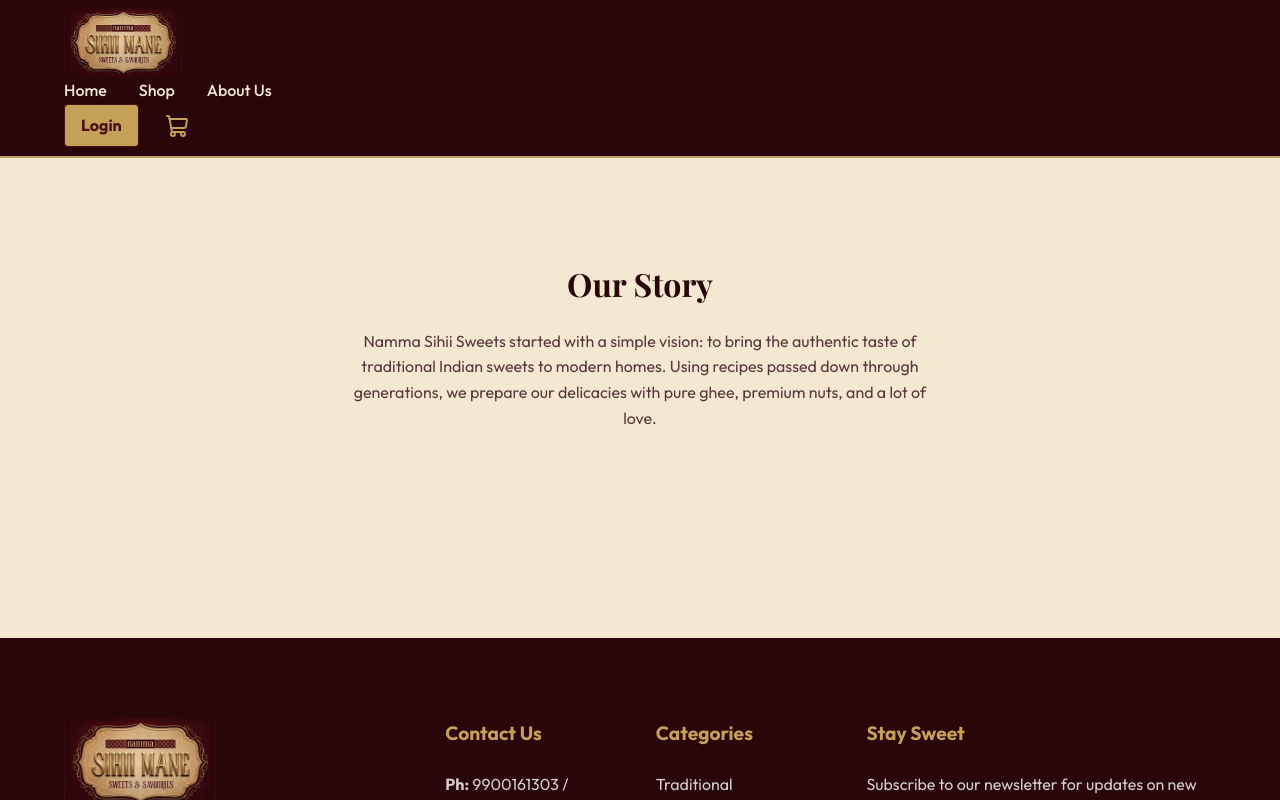
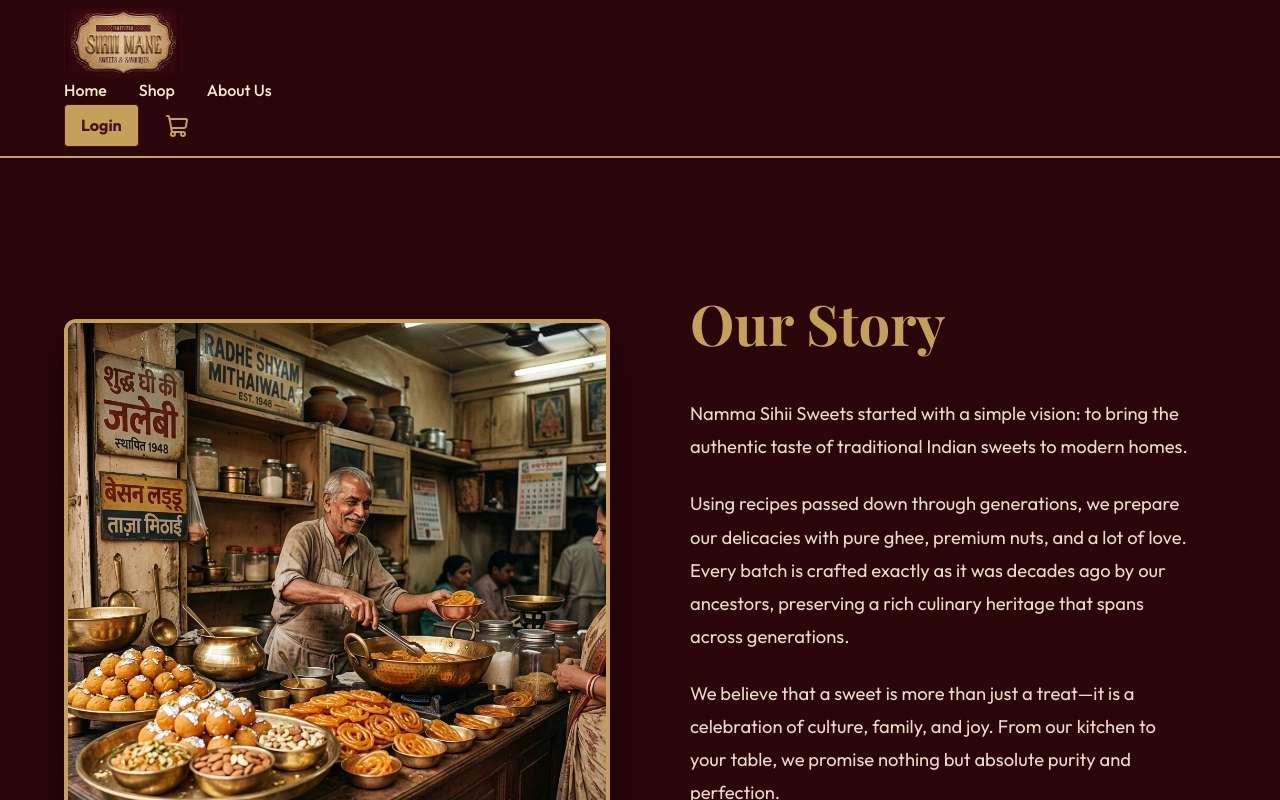
Before and after one commit to ROHITH05012005/namma-sihii-sweets, a React (Vite) app: page /about in a window 1280 px wide. Shown: the top 800 px of the page. Built offline with nearby package versions, Linux system fonts and the light colour scheme; no server answers; a web font is replaced by a local one.

Commit message:
Create a rich, beautiful About page with heritage imagery

```diff
--- a/src/App.jsx
+++ b/src/App.jsx
@@ -10,17 +10,7 @@ import Checkout from './pages/Checkout';
 import Admin from './pages/Admin';
 import './App.css';
 
-// A simple About component placeholder
-const About = () => (
-  <div className="container section" style={{ minHeight: '60vh', textAlign: 'center', paddingTop: '100px' }}>
-    <h1>Our Story</h1>
-    <p style={{ maxWidth: '600px', margin: '20px auto', color: 'var(--text-secondary)' }}>
-      Namma Sihii Sweets started with a simple vision: to bring the authentic taste of traditional Indian sweets to modern homes.
-      Using recipes passed down through generations, we prepare our delicacies with pure ghee, premium nuts, and a lot of love.
-    </p>
-  </div>
-);
-
+import About from './pages/About';
 function App() {
   return (
     <div className="app-container">
--- /dev/null
+++ b/src/pages/About.css
@@ -0,0 +1,59 @@
+.about-page {
+  width: 100%;
+}
+
+.about-hero {
+  padding: 100px 0;
+  min-height: 80vh;
+  display: flex;
+  align-items: center;
+}
+
+.about-grid {
+  display: grid;
+  grid-template-columns: 1fr 1fr;
+  gap: 60px;
+  align-items: center;
+}
+
+.about-image-wrapper {
+  border-radius: 12px;
+  overflow: hidden;
+  border: 4px solid var(--secondary);
+  box-shadow: 0 20px 40px rgba(0,0,0,0.5);
+}
+
+.about-image {
+  width: 100%;
+  height: 100%;
+  object-fit: cover;
+  display: block;
+}
+
+.about-content {
+  padding: 20px;
+}
+
+.about-title {
+  font-size: 3.5rem;
+  font-family: var(--font-serif);
+  margin-bottom: 30px;
+}
+
+.about-text {
+  font-size: 1.15rem;
+  line-height: 1.8;
+  margin-bottom: 24px;
+  opacity: 0.95;
+}
+
+@media (max-width: 992px) {
+  .about-grid {
+    grid-template-columns: 1fr;
+    text-align: center;
+  }
+
+  .about-title {
+    font-size: 2.8rem;
+  }
+}
--- /dev/null
+++ b/src/pages/About.jsx
@@ -0,0 +1,37 @@
+import React from 'react';
+import { Link } from 'react-router-dom';
+import { ArrowRight } from 'lucide-react';
+import './About.css';
+
+const About = () => {
+  return (
+    <div className="about-page">
+      <section className="about-hero" style={{ backgroundColor: 'var(--primary-dark)' }}>
+        <div className="container about-container">
+          <div className="about-grid">
+            <div className="about-image-wrapper">
+              <img src="/images/our_story.png" alt="Vintage Indian Sweet Shop Heritage" className="about-image" />
+            </div>
+            <div className="about-content">
+              <h1 className="about-title" style={{ color: 'var(--secondary)' }}>Our Story</h1>
+              <p className="about-text" style={{ color: 'var(--background)' }}>
+                Namma Sihii Sweets started with a simple vision: to bring the authentic taste of traditional Indian sweets to modern homes.
+              </p>
+              <p className="about-text" style={{ color: 'var(--background)' }}>
+                Using recipes passed down through generations, we prepare our delicacies with pure ghee, premium nuts, and a lot of love. Every batch is crafted exactly as it was decades ago by our ancestors, preserving a rich culinary heritage that spans across generations.
+              </p>
+              <p className="about-text" style={{ color: 'var(--background)' }}>
+                We believe that a sweet is more than just a treat—it is a celebration of culture, family, and joy. From our kitchen to your table, we promise nothing but absolute purity and perfection.
+              </p>
+              <Link to="/shop" className="btn-primary" style={{ backgroundColor: 'var(--secondary)', color: 'var(--primary-dark)', borderColor: 'var(--secondary)', marginTop: '24px' }}>
+                Taste The Tradition <ArrowRight size={20} />
+              </Link>
+            </div>
+          </div>
+        </div>
+      </section>
+    </div>
+  );
+};
+
+export default About;
```
Also changed, not shown: public/images/our_story.png (added).
